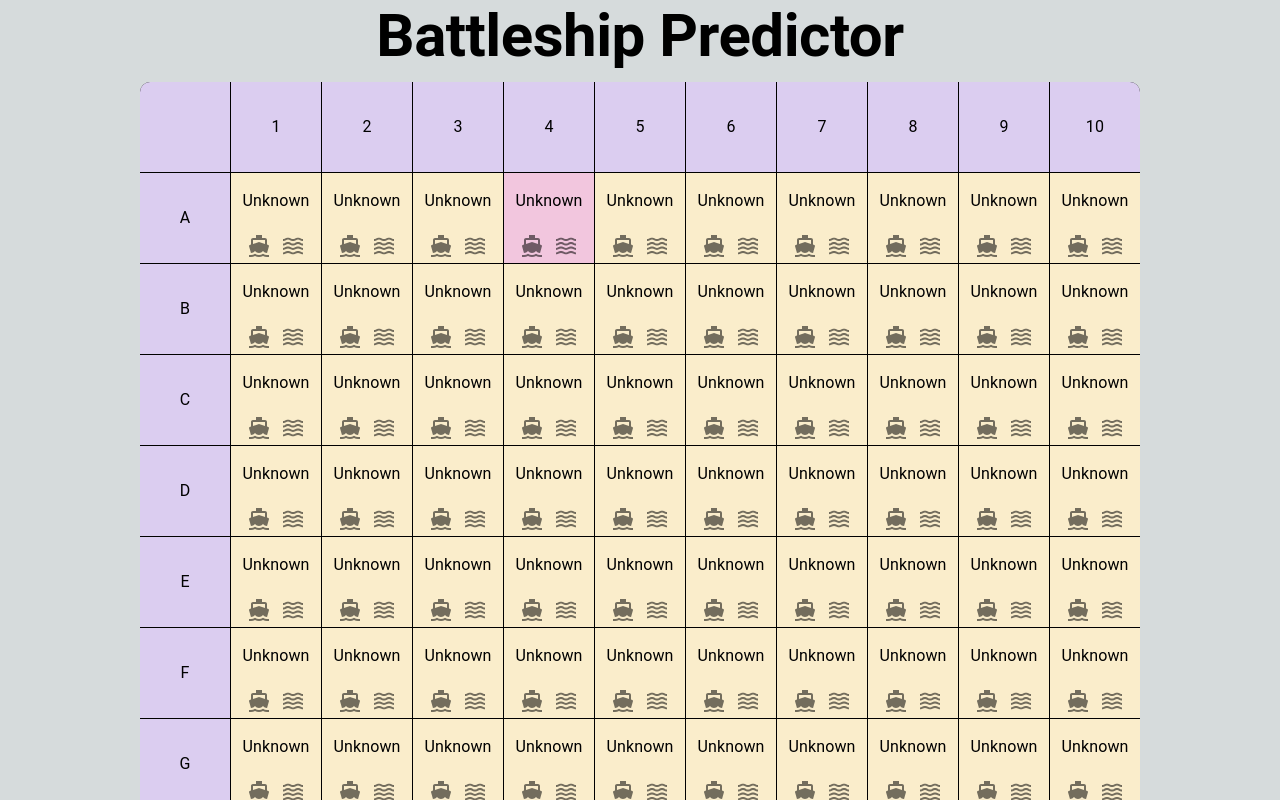
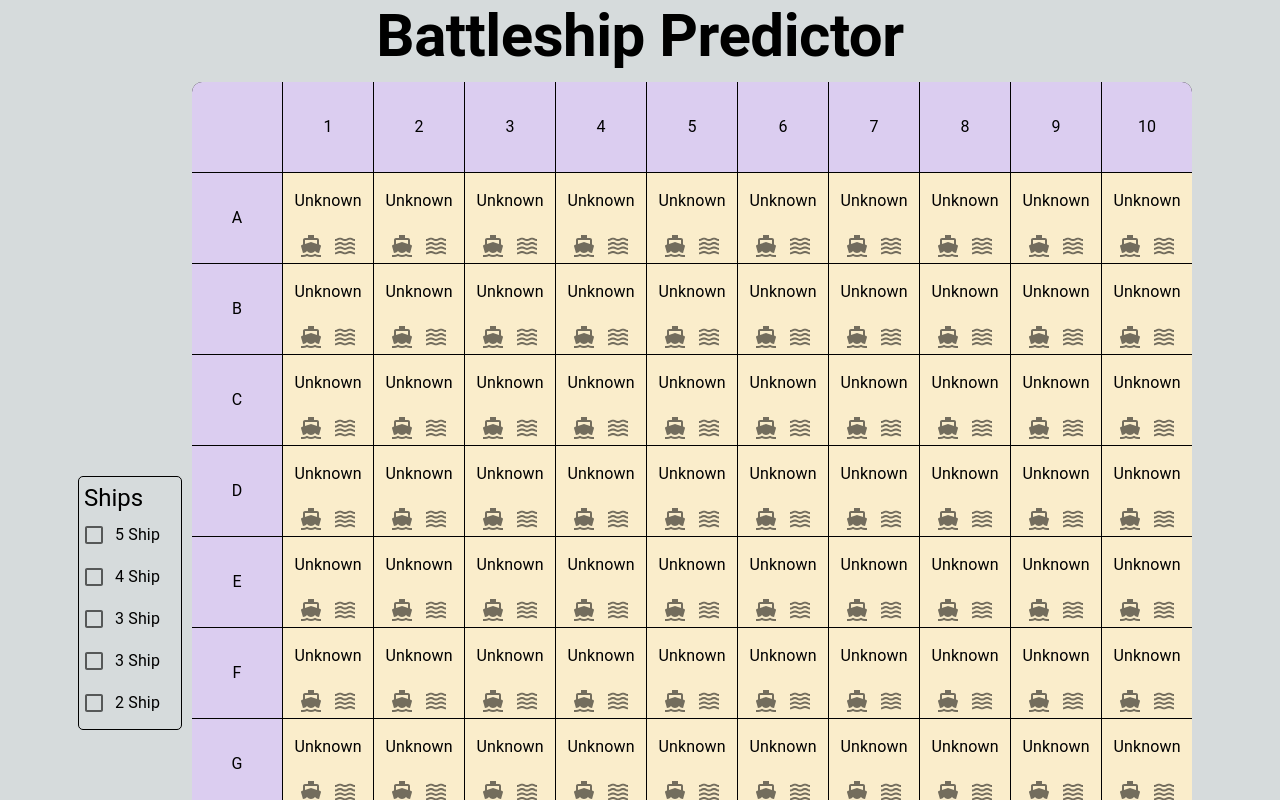
Before and after one commit to jcbyte/battleship-predictor, a Next.js app: page / in a window 1280 px wide. Shown: the top 800 px of the page. Built offline with nearby package versions, Linux system fonts and the light colour scheme.

Commit message:
added ship ui

```diff
--- a/app/page.tsx
+++ b/app/page.tsx
@@ -31,7 +31,14 @@ interface Ship {
 	length: number;
 }
 
+interface BoardShip extends Ship {
+	sunk: boolean;
+}
+
 type Tile = GameTile | LabelTile;
+
+// TODO remove ships once sunk
+// TODO calculation
 
 const COLUMN_IDENTIFIERS = ["1", "2", "3", "4", "5", "6", "7", "8", "9", "10", "11", "12"];
 const ROW_INDENTIFIERS = ["A", "B", "C", "D", "E", "F", "G", "H", "I", "J", "K", "L"];
@@ -43,7 +50,7 @@ const TILE_COLOURS = {
 	hit: "#c9e4de",
 	miss: "#c6def1",
 };
-const SHIPS: Ship[] = [{ length: 5 }, { length: 4 }, { length: 3 }, { length: 3 }, { length: 2 }];
+const STARTING_SHIPS: Ship[] = [{ length: 5 }, { length: 4 }, { length: 3 }, { length: 3 }, { length: 2 }];
 
 function colourLerp(a: string, b: string, t: number): string {
 	function hexToRgb(hex: string): { r: number; g: number; b: number } {
@@ -186,6 +193,11 @@ export default function Home() {
 	);
 	const [maxProbability, setMaxProbability] = useState<number>(0);
 	const [autoUpdateProbabilities, setAutoUpdateProbabilities] = useState<boolean>(true);
+	const [ships, setShips] = useState<BoardShip[]>(
+		STARTING_SHIPS.map((ship) => {
+			return { ...ship, sunk: false };
+		})
+	);
 
 	function updateTileState(x: number, y: number, state: CellData["state"]) {
 		var newBoard = [...board];
@@ -198,7 +210,14 @@ export default function Home() {
 	function calculateProbabilities(newBoard: CellData[][]) {
 		var newMaxProbability = 3;
 
-		newBoard[0][3].probability = 3;
+		for (var x = 0; x < BOARD_SIZE; x++) {
+			for (var y = 0; y < BOARD_SIZE; y++) {
+				var probability = 0;
+				ships.forEach((ship) => {
+					console.log(ship);
+				});
+			}
+		}
 
 		setBoard(newBoard);
 		setMaxProbability(newMaxProbability);
@@ -208,12 +227,53 @@ export default function Home() {
 		calculateProbabilities(board);
 	}, []);
 
+	function toggleShip(shipIndex: number) {
+		var newShips = [...ships];
+		newShips[shipIndex].sunk = !newShips[shipIndex].sunk;
+		setShips(newShips);
+	}
+
 	return (
 		<>
 			<Box sx={{ display: "flex", flexDirection: "column", alignItems: "center" }}>
 				<Typography variant="h2" fontWeight="bold">
 					Battleship Predictor
 				</Typography>
+				<Box sx={{ display: "flex", alignItems: "center" }}>
+					<Box
+						sx={{
+							display: "flex",
+							flexDirection: "column",
+							padding: "5px",
+							border: "1px solid black",
+							borderRadius: "5px",
+						}}
+					>
+						<Typography variant="h5">Ships</Typography>
+						<Box sx={{ display: "flex", flexDirection: "column" }}>
+							{ships.map((ship, i) => {
+								return (
+									<FormControlLabel
+										key={i}
+										control={
+											<Checkbox
+												checked={ship.sunk}
+												onClick={() => {
+													toggleShip(i);
+												}}
+											/>
+										}
+										label={
+											<Typography
+												sx={{ textDecoration: ship.sunk ? "line-through" : "none" }}
+											>{`${ship.length} Ship`}</Typography>
+										}
+									/>
+								);
+							})}
+						</Box>
+					</Box>
+					<Box sx={{ display: "flex", flexDirection: "column", alignItems: "center" }}>
 						<Box
 							sx={{
 								display: "grid",
@@ -246,7 +306,9 @@ export default function Home() {
 										.flat(1),
 								] as Tile[]
 							).map((item, i) => {
-						return <GridItem key={i} tile={item} updateTileState={updateTileState} maxProbability={maxProbability} />;
+								return (
+									<GridItem key={i} tile={item} updateTileState={updateTileState} maxProbability={maxProbability} />
+								);
 							})}
 						</Box>
 						<FormControlLabel
@@ -261,6 +323,8 @@ export default function Home() {
 							label="Automatically refresh probabilities"
 						/>
 					</Box>
+				</Box>
+			</Box>
 		</>
 	);
 }
```
Lines whose indentation alone changed are shown as unchanged.
